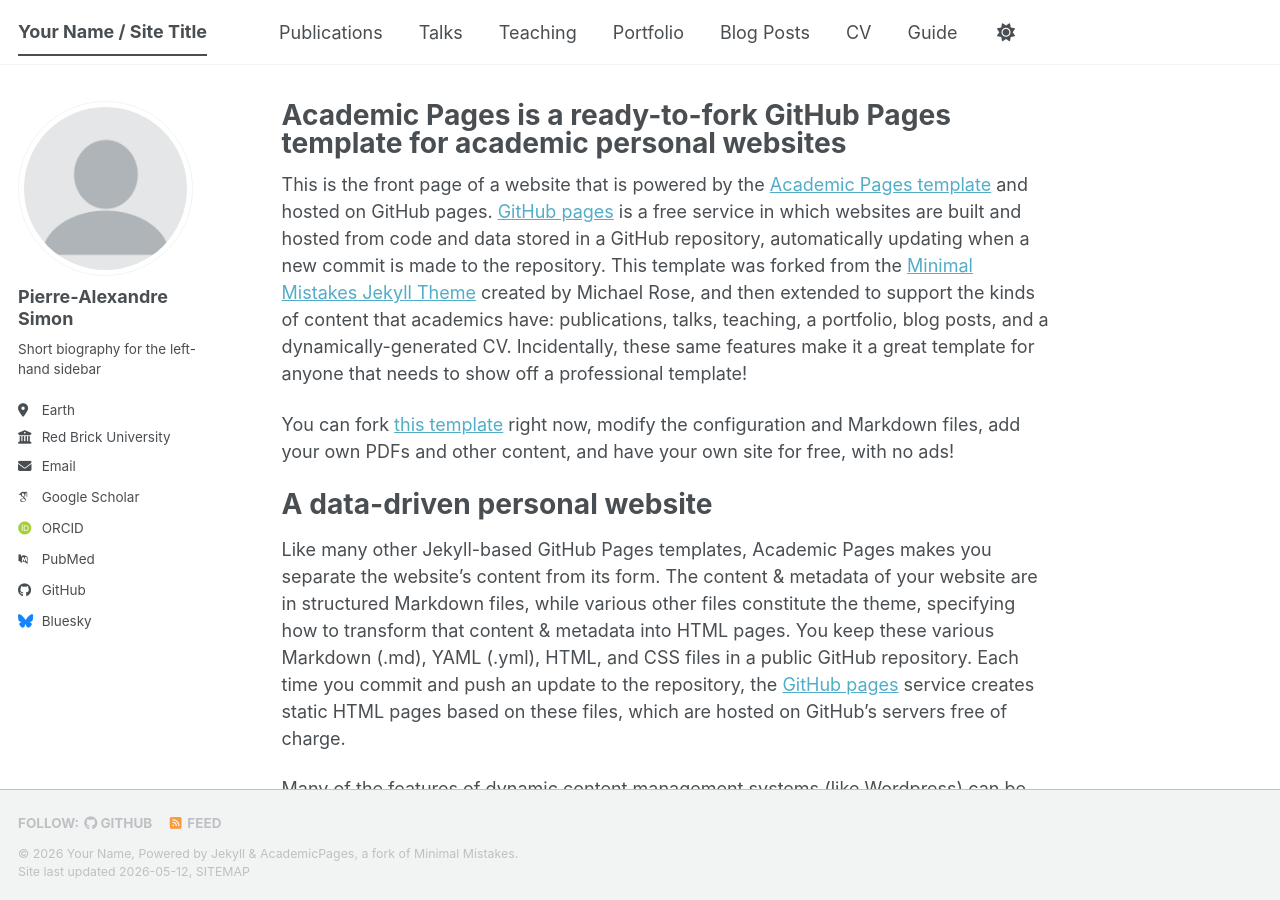
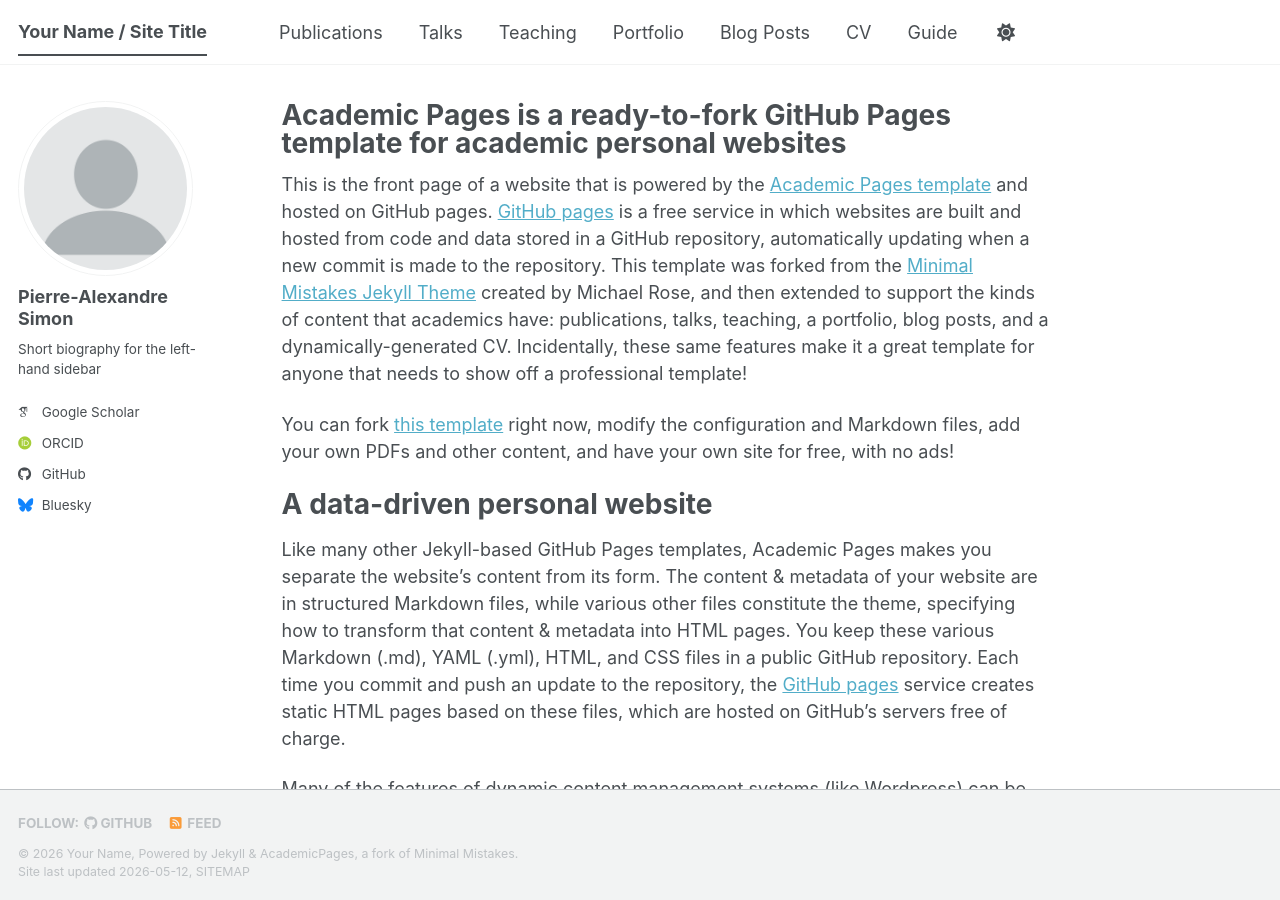
Before and after one commit to PA-Simon/pa-simon.github.io, a Jekyll site: the page built from _pages/about.md, in a window 1280 px wide and 900 px high. Built offline with Jekyll 4.4.1, drawn with Linux system fonts in a browser that asks for light colours; some web fonts are replaced; a script bundle is joined from its source files by our own code; library files that are not in the unit come from our copies.

Commit message:
Update _config.yml

```diff
--- a/_config.yml
+++ b/_config.yml
@@ -25,26 +25,26 @@ author:
   # Biographic information
   avatar           : "profile.png"
   name             : "Pierre-Alexandre Simon"
-  pronouns         : # example: "she/her"
+  #pronouns         : # example: "she/her"
   bio              : "Short biography for the left-hand sidebar"
-  location         : "Earth"
-  employer         : "Red Brick University"
-  uri              : # URL
-  email            : "none@example.org"
+  #location         : "Earth"
+  #employer         : "Red Brick University"
+  #uri              : # URL
+  #email            : "none@example.org"
 
   # Academic websites
-  academia         : # URL
-  arxiv            : # URL - Update with the correct link to your profile
+  #academia         : # URL
+  #arxiv            : # URL - Update with the correct link to your profile
   googlescholar    : "https://scholar.google.com/citations?user=nO0OnEEAAAAJ&hl=fr"
-  inspire-hep      : # URL
-  impactstory      : # URL
+  #inspire-hep      : # URL
+  #impactstory      : # URL
   orcid            : "https://orcid.org/0009-0009-0627-003X"
-  semantic         : # URL
-  ssrn             : # URL
-  pubmed           : "https://www.ncbi.nlm.nih.gov/pubmed/?term=john+snow"
-  researchgate     : # URL
-  scopus           : # URL
-  zotero           : # URL
+  #semantic         : # URL
+  #ssrn             : # URL
+  #pubmed           : "https://www.ncbi.nlm.nih.gov/pubmed/?term=john+snow"
+  #researchgate     : # URL
+  #scopus           : # URL
+  #zotero           : # URL
 
 
   # Repositories and software development
```
